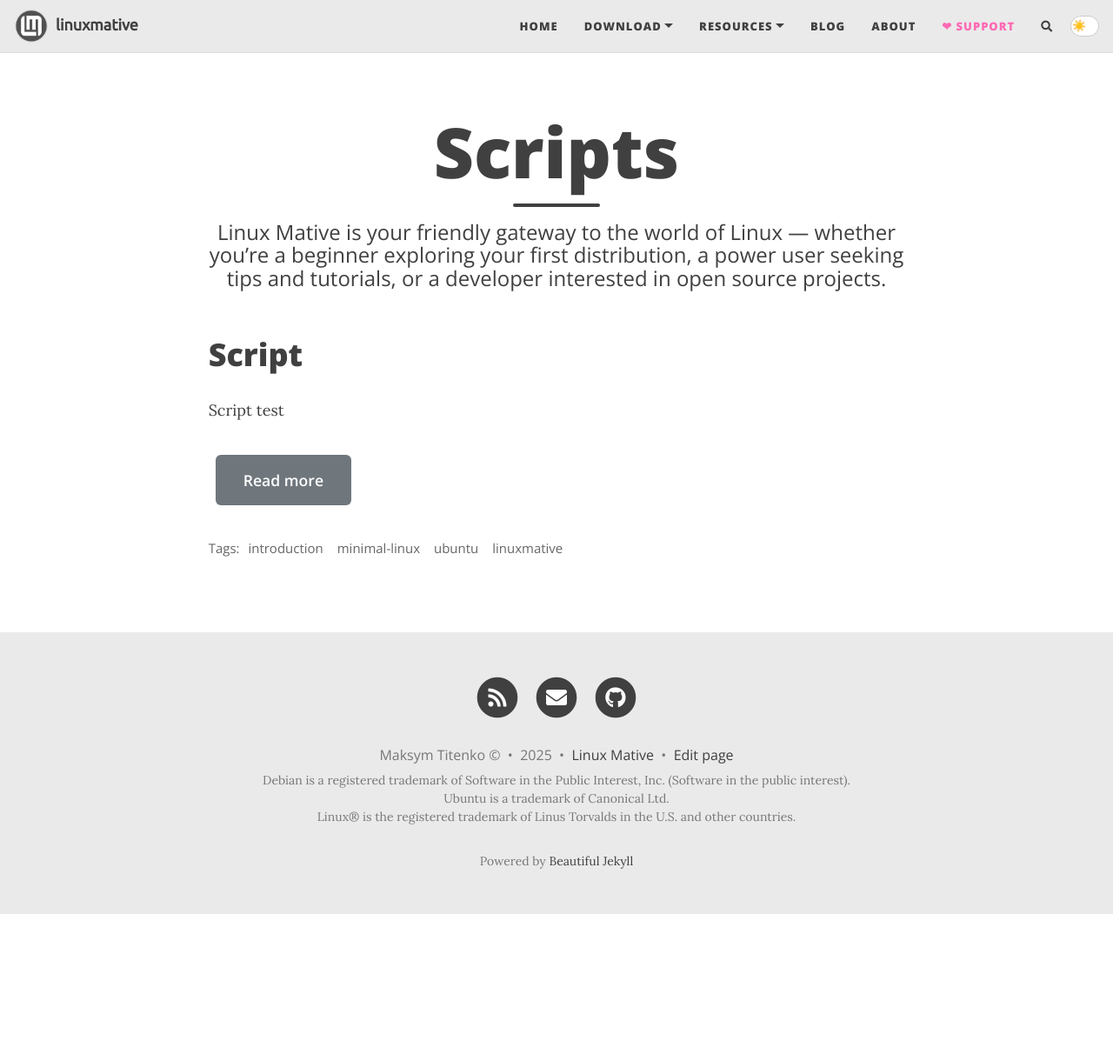
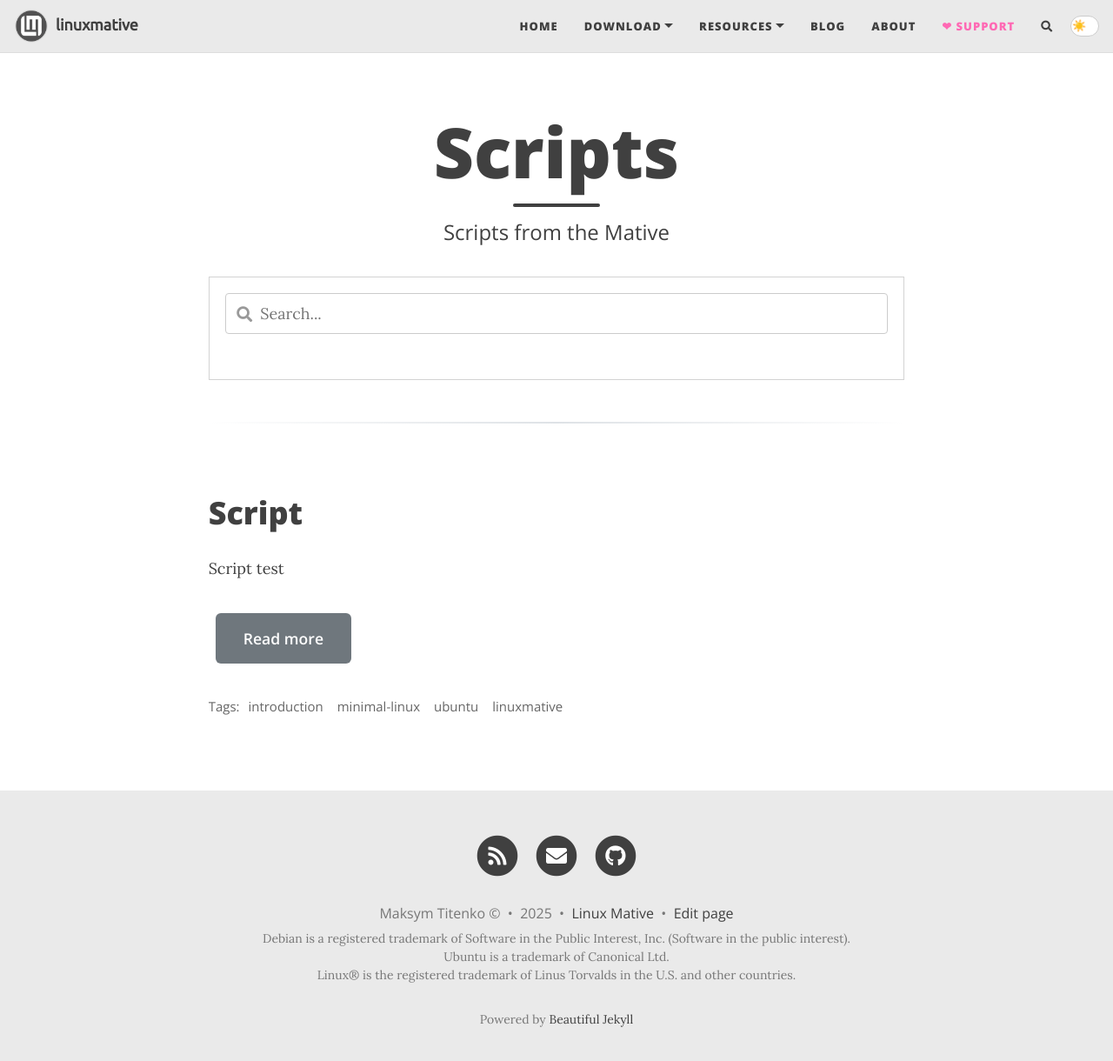
Before and after one commit to linuxmative/linuxmative.github.io, a Jekyll site: the page built from scripts.html, in a window 1280 px wide and 1233 px high. Shown: the top 1220 px of the window at 87% size. Built offline with Jekyll 4.4.1, drawn with Linux system fonts in a browser that asks for light colours; nearby versions of some CDN libraries; comment, search, counter and statistics services are not loaded.

Commit message:
user-OptiPlex-780 2025-6-25:22:9:48

```diff
--- a/blog.html
+++ b/blog.html
@@ -1,7 +1,7 @@
 ---
 layout: home
 title: Blog
-subtitle: Linux Mative is your friendly gateway to the world of Linux — whether you’re a beginner exploring your first distribution, a power user seeking tips and tutorials, or a developer interested in open source projects.
+subtitle: News from the Mative
 ---
 
 <!-- Start search-->
--- a/scripts.html
+++ b/scripts.html
@@ -1,5 +1,26 @@
 ---
 layout: scripts
 title: Scripts
-subtitle: Linux Mative is your friendly gateway to the world of Linux — whether you’re a beginner exploring your first distribution, a power user seeking tips and tutorials, or a developer interested in open source projects.
+subtitle: Scripts from the Mative
 ---
+
+<!-- Start search-->
+<!-- Html Elements for Search -->
+<div id="search-container">
+  <div class="search-wrapper">
+    <i class="fa fa-search"></i>
+    <input type="text" id="search-input" placeholder="Search..." autocomplete="off">
+  </div>
+  <ul id="results-container"></ul>
+</div>
+
+<script src="/assets/js/search-script.js"></script>
+<script>
+  SimpleJekyllSearch({
+    searchInput: document.getElementById('search-input'),
+    resultsContainer: document.getElementById('results-container'),
+    json: '/assets/js/search.json'
+  });
+</script>
+<!-- End-search -->
+<hr class="divider">
```
